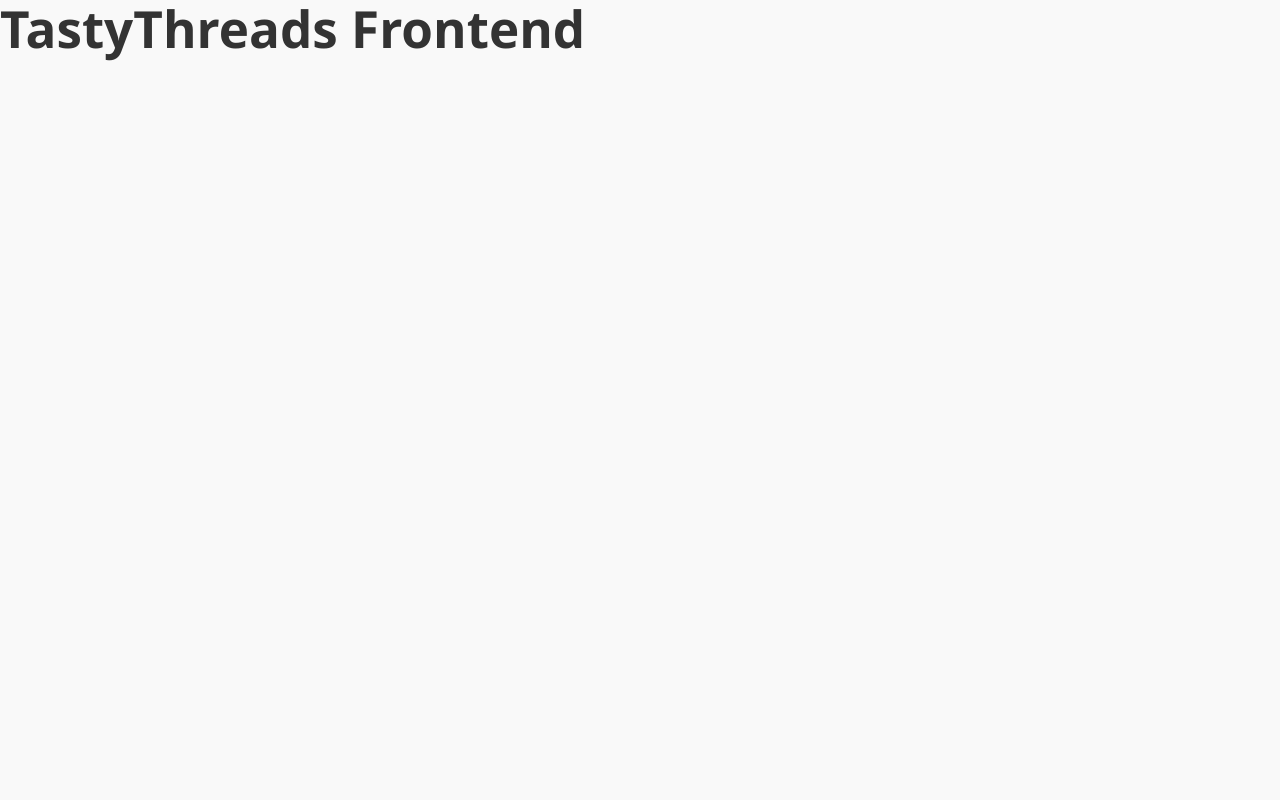
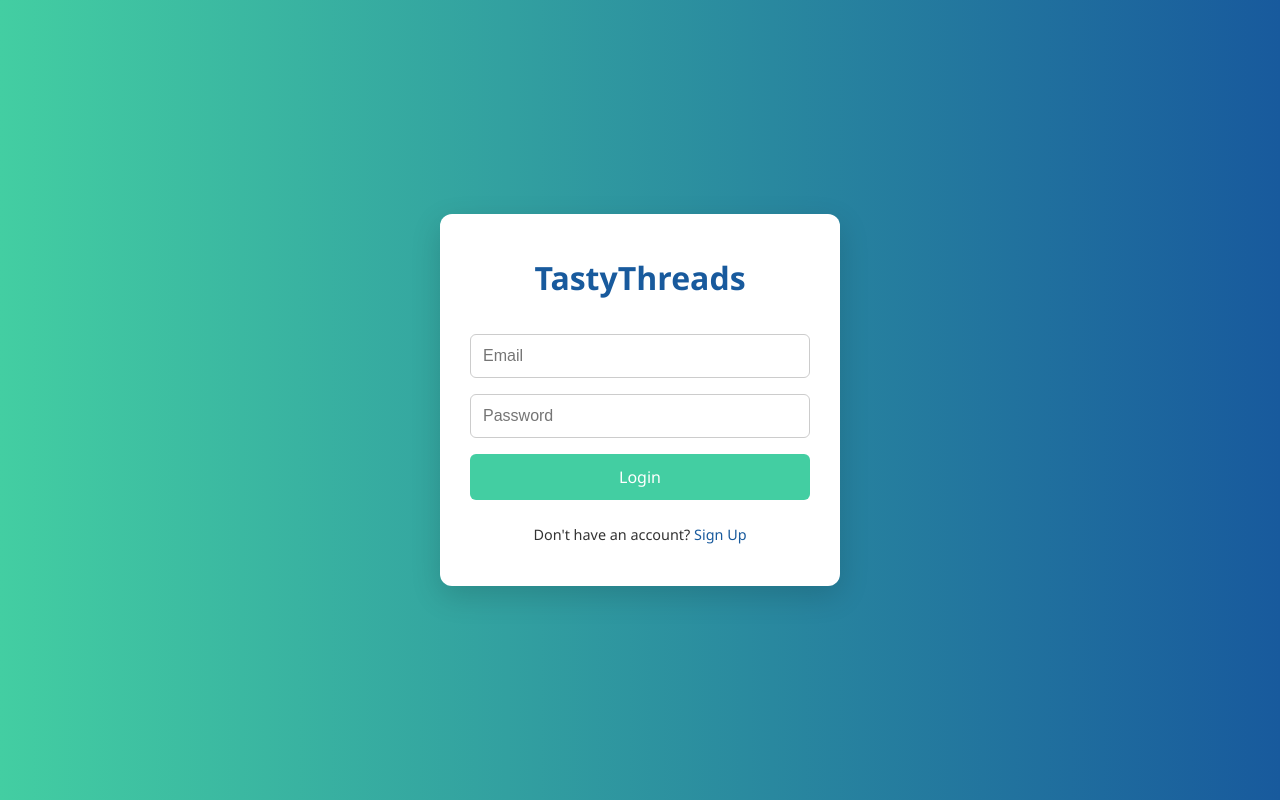
Before and after one commit to 19ska/tastythreads-app, a React (Vite) app in the folder frontend/: page / in a window 1280 px wide. Built offline with nearby package versions, Linux system fonts and the light colour scheme.

Commit message:
fixed registration

```diff
--- a/frontend/src/App.tsx
+++ b/frontend/src/App.tsx
@@ -10,7 +10,7 @@
   return (
     <Router>
       <Routes>
-        <Route path="/" element={<h1>TastyThreads Frontend</h1>} />
+        <Route path="/" element={<Login />} />
         <Route path="/login" element={<Login />} />
         <Route path="/register" element={<Register />} />
         <Route path="/dashboard" element={<Dashboard />} />
--- a/frontend/src/pages/Register.tsx
+++ b/frontend/src/pages/Register.tsx
@@ -1,8 +1,11 @@
 import { useState } from "react";
+import { useNavigate } from "react-router-dom";
 import "./Register.css";
 import debounce from "lodash.debounce";
 
 const Register = () => {
+  const navigate = useNavigate();
+
   const [formData, setFormData] = useState({
     fullName: "",
     email: "",
@@ -28,7 +31,9 @@
       return;
     }
     try {
-      const res = await fetch(`https://nominatim.openstreetmap.org/search?q=${query}&format=json`);
+      const res = await fetch(
+        `https://nominatim.openstreetmap.org/search?q=${query}&format=json`
+      );
       const data = await res.json();
       setLocationSuggestions(data);
     } catch (err) {
@@ -41,10 +46,30 @@
     setLocationSuggestions([]);
   };
 
-  const handleSubmit = (e: React.FormEvent) => {
+  const handleSubmit = async (e: React.FormEvent) => {
     e.preventDefault();
-    console.log("Registering:", formData);
-    // connect to backend here
+
+    try {
+      const res = await fetch("http://localhost:4000/api/register", {
+        method: "POST",
+        headers: {
+          "Content-Type": "application/json",
+        },
+        body: JSON.stringify(formData),
+      });
+
+      const data = await res.json();
+
+      if (res.ok) {
+        alert("✅ Registration successful!");
+        navigate("/login"); // ✅ Redirect here
+      } else {
+        alert(`❌ Registration failed: ${data.message || "Unknown error"}`);
+      }
+    } catch (error) {
+      console.error("Registration error:", error);
+      alert("❌ Could not connect to server.");
+    }
   };
 
   return (
```
